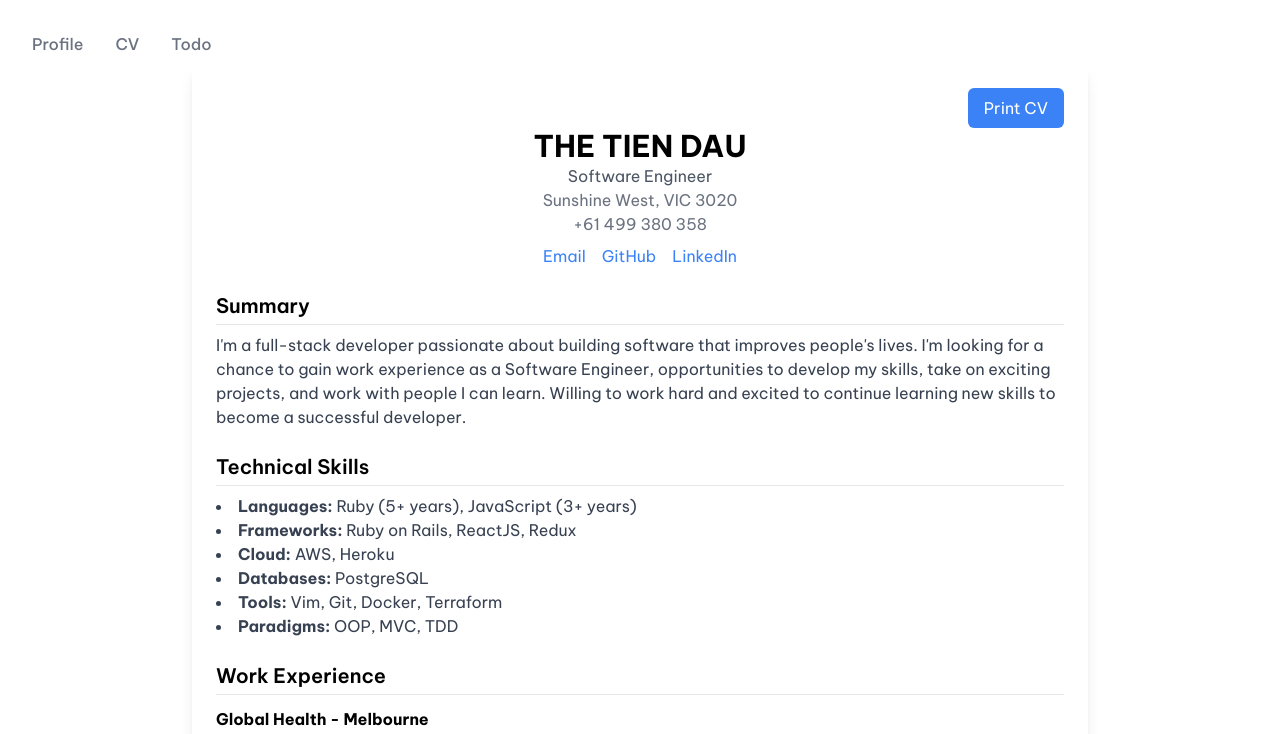
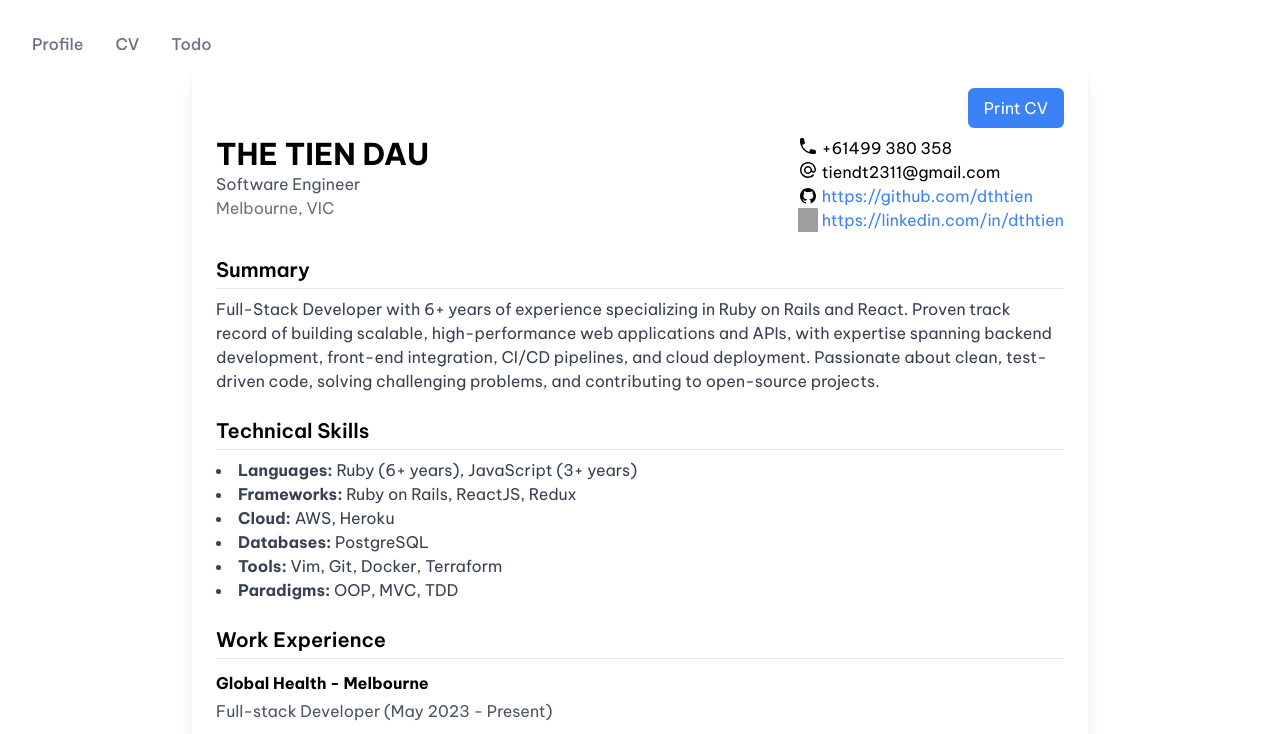
Before and after one commit to dthtien/profile, a Next.js app: page /cv in a window 1280 px wide. Shown: the top 734 px of the page. Built offline with nearby package versions, Linux system fonts and the light colour scheme; grey boxes are pictures that could not be loaded.

Commit message:
[cv]: update wording

```diff
--- a/pages/cv.tsx
+++ b/pages/cv.tsx
@@ -2,6 +2,8 @@ import React from "react";
 import Toggle from "../components/Toggle";
 import { projects } from "../components/Projects";
 import { useSearchParams } from "next/navigation";
+import Image from "next/image";
+import { AtSymbolIcon, PhoneIcon } from "@heroicons/react/20/solid";
 
 const CV = () => {
   const searchParams = useSearchParams();
@@ -15,8 +17,8 @@ const CV = () => {
     window.print();
   };
   return (
-    <div className="max-w-4xl mx-auto p-6 bg-white shadow-lg rounded-lg">
-      <div className="print:hidden text-right">
+    <div className="max-w-4xl mx-auto p-6 bg-white shadow-lg rounded-lg text-base">
+      <div className="print:hidden text-right mb-2">
         <button
           className="bg-blue-500 text-white px-4 py-2 rounded-md print:hidden"
           onClick={handlePrint}
@@ -26,14 +28,52 @@ const CV = () => {
       </div>
       {/* Header */}
       <div className="text-center">
-        <h1 className="text-3xl font-bold">THE TIEN DAU</h1>
-        <p className="text-gray-600">Software Engineer</p>
-        <p className="text-gray-500">Sunshine West, VIC 3020</p>
-        <p className="text-gray-500">+61 499 380 358</p>
-        <div className="flex justify-center space-x-4 mt-2">
-          <a href="mailto:tiendt2311@gmail.com" className="text-blue-500">Email</a>
-          <a href="https://github.com/dthtien" className="text-blue-500">GitHub</a>
-          <a href="https://linkedin.com/in/dthtien" className="text-blue-500">LinkedIn</a>
+        <div className="flex justify-between">
+          <div className="text-left">
+            <h1 className="text-3xl font-bold">THE TIEN DAU</h1>
+            <p className="text-gray-600">Software Engineer</p>
+            <p className="text-gray-500">Melbourne, VIC</p>
+          </div>
+          <div>
+            <ul className="text-left">
+              <li className="flex gap-1">
+                <PhoneIcon width="20" height="20"/>
+                <a href="tel:+61499380358">+61499 380 358</a>
+              </li>
+              <li className="flex gap-1">
+                <AtSymbolIcon width="20" height="20"/>
+                <a href="mailto:tiendt2311@gmail.com">tiendt2311@gmail.com</a>
+              </li>
+              <li className="flex gap-1">
+                <Image
+                  src="/icons/github.svg"
+                  width={20}
+                  height={20}
+                  alt="github"
+                  style={{
+                    maxWidth: "100%",
+                    height: "auto"
+                  }} />
+                <a href="https://github.com/dthtien" className="text-blue-500">
+                  https://github.com/dthtien
+                </a>
+              </li>
+              <li className="flex gap-1">
+                <Image
+                  src="/icons/linkedin.svg"
+                  width={20}
+                  height={20}
+                  alt="github"
+                  style={{
+                    maxWidth: "100%",
+                    height: "auto"
+                  }} />
+                <a href="https://linkedin.com/in/dthtien" className="text-blue-500">
+                  https://linkedin.com/in/dthtien
+                </a>
+              </li>
+            </ul>
+          </div>
         </div>
       </div>
 
@@ -41,9 +81,9 @@ const CV = () => {
       <section className="mt-6">
         <h2 className="text-xl font-semibold border-b pb-1">Summary</h2>
         <p className="text-gray-700 mt-2">
-          I'm a full-stack developer passionate about building software that improves people's lives.
-          I'm looking for a chance to gain work experience as a Software Engineer, opportunities to develop my skills, take on exciting projects, and work with people I can learn.
-          Willing to work hard and excited to continue learning new skills to become a successful developer.
+          Full-Stack Developer with 6+ years of experience specializing in Ruby on Rails and React.
+          Proven track record of building scalable, high-performance web applications and APIs, with expertise spanning backend development, front-end integration, CI/CD pipelines, and cloud deployment.
+          Passionate about clean, test-driven code, solving challenging problems, and contributing to open-source projects.
         </p>
       </section>
 
@@ -51,7 +91,7 @@ const CV = () => {
       <section className="mt-6">
         <h2 className="text-xl font-semibold border-b pb-1">Technical Skills</h2>
         <ul className="list-disc list-inside text-gray-700 mt-2">
-          <li><strong>Languages:</strong> Ruby (5+ years), JavaScript (3+ years)</li>
+          <li><strong>Languages:</strong> Ruby (6+ years), JavaScript (3+ years)</li>
           <li><strong>Frameworks:</strong> Ruby on Rails, ReactJS, Redux</li>
           <li><strong>Cloud:</strong> AWS, Heroku</li>
           <li><strong>Databases:</strong> PostgreSQL</li>
--- a/pages/index.tsx
+++ b/pages/index.tsx
@@ -25,16 +25,9 @@ const Home: NextPage = () => {
           </span>
         </h1>
         <p className="mt-3 text-base text-gray-500 sm:mt-5 sm:text-lg sm:mx-auto md:mt-5 md:text-xl lg:mx-0">
-          I'm a full-stack developer passionate about building software that improves people's lives.
-          I'm looking for a chance to gain work experience as a Software Engineer, opportunities to develop my skills, take on exciting projects, and work with people I can learn.
-          Willing to work hard and excited to continue learning new skills to become a successful developer.
-        </p>
-        <p className="text-base text-gray-500 sm:mt-2 sm:text-lg sm:mx-auto md:mt-2 md:text-xl lg:mx-0">
-          I'm looking for a chance to gain work experience as a Software
-          Engineer, opportunities to develop my skills, take on exciting
-          projects, and work with people I can learn. Willing to work hard and
-          excited to continue learning new skills to become a successful
-          developer.
+          Full-Stack Developer with 6+ years of experience specializing in Ruby on Rails and React.
+          Proven track record of building scalable, high-performance web applications and APIs, with expertise spanning backend development, front-end integration, CI/CD pipelines, and cloud deployment.
+          Passionate about clean, test-driven code, solving challenging problems, and contributing to open-source projects.
         </p>
       </div>
       <Contacts setShowToast={setShowToast} />
```
